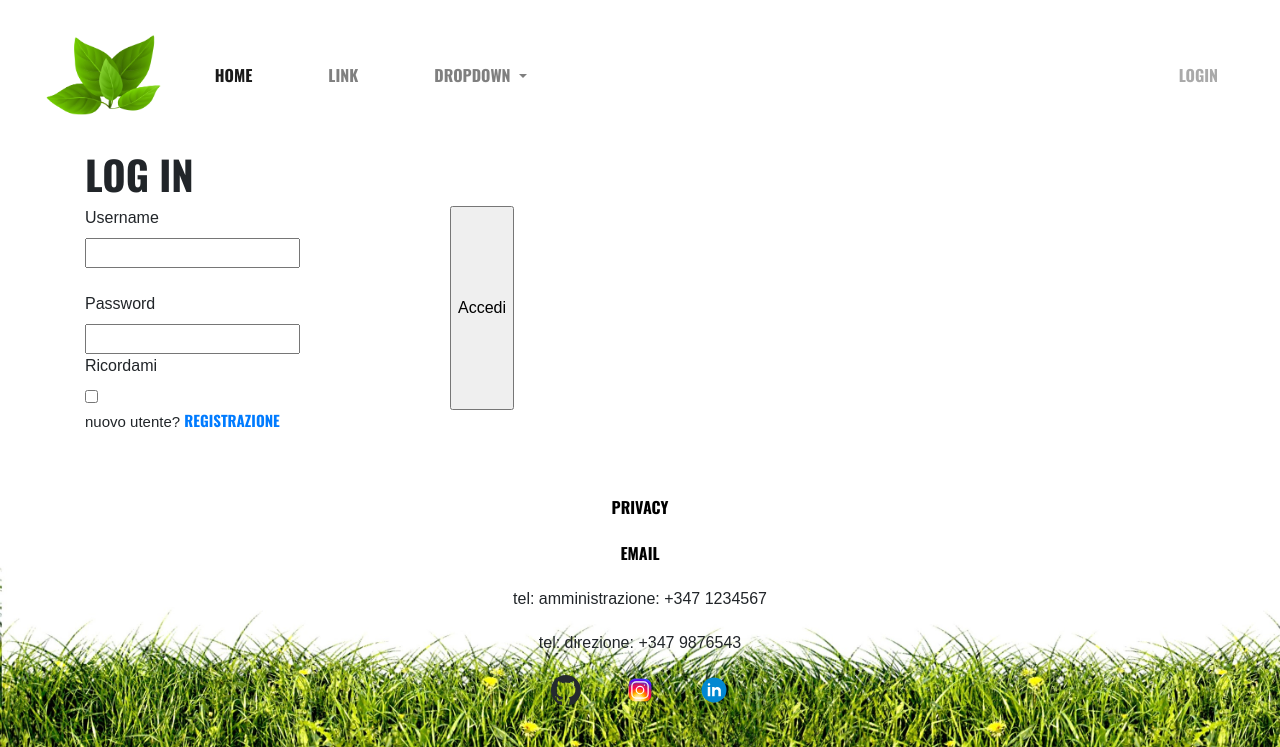
After one commit to glapo992/piantala_2.0, a Flask app: page /login in a window 1280 px wide. The commit adds this page. Shown: the top 747 px of the page. Run offline with Flask 3, Linux system fonts and the light colour scheme; some libraries are stand-ins or nearby versions.

Commit message:
init login feature

```diff
--- /dev/null
+++ b/app/auth/__init__.py
@@ -0,0 +1,5 @@
+from flask import Blueprint
+
+bp = Blueprint('auth',__name__, template_folder='templates')
+
+from app.auth import routes
--- /dev/null
+++ b/app/auth/forms.py
@@ -0,0 +1,31 @@
+from flask_wtf import FlaskForm
+from wtforms import StringField, PasswordField, BooleanField, SubmitField, EmailField
+from wtforms.validators import DataRequired, Email, EqualTo, ValidationError, Length
+from app.models import Users
+
+
+class LoginForm(FlaskForm):
+    username    = StringField  ('Username', validators=[DataRequired(),Length(min=0, max=64)])
+    password    = PasswordField('Password', validators=[DataRequired()])
+    remember_me = BooleanField ('Ricordami')
+    submit      = SubmitField  ('Accedi')
+
+class RegistrationForm(FlaskForm):
+    username  = StringField  ('Username',         validators=[DataRequired(), Length(min=0, max=64)])
+    email     = EmailField   ('email',            validators=[DataRequired(), Email(), Length(min=0, max=64)])
+    password  = PasswordField('Password',         validators=[DataRequired()])
+    password2 = PasswordField('Conferma Password', validators=[DataRequired(), EqualTo('password')])
+    submit    = SubmitField  ('Registrati adesso')
+
+    # custom validators named "validate_<name_field>" are automaticcaly called by WTForms ad validators in the respective field
+    def validate_username(self, username):
+        """ search for another user with the same username in the db """
+        user = Users.query.filter_by(username= username.data).first()
+        if user is not None:
+            raise ValidationError('username gia in uso')  # message flashed in case the validation fail
+
+    def validate_email(self, email):
+        """ search for another user with the same email in the db """
+        user = Users.query.filter_by(email = email.data).first()
+        if user is not None:
+            raise ValidationError('email già utilizzatta')
--- /dev/null
+++ b/app/auth/routes.py
@@ -0,0 +1,60 @@
+from app.extensions import db
+from flask import render_template, flash, redirect, url_for, request
+from flask_login import current_user, login_user, logout_user
+from werkzeug.urls import url_parse
+from app.auth.forms import LoginForm, RegistrationForm
+from app.models import Users
+from app.auth import bp
+
+
+@bp.route('/login', methods=['GET', 'POST'])
+def login():
+    """ this view manage the login function
+    the login library has required items that can be used
+    - is_authenticated: a property that is True if the user has valid credentials or False otherwise.
+    - is_active: a property that is True if the user's account is active or False otherwise.
+    - is_anonymous: a property that is False for regular users, and True for a special, anonymous user.
+    - get_id(): a method that returns a unique identifier for the user as a string (unicode, if using Python)
+    """
+    if current_user.is_authenticated:
+        return redirect (url_for('plantnet.index'))                      #  if the user is already auth, just return the index
+
+    form = LoginForm()
+    if form.validate_on_submit():                               # procss the form, returns true or false depending on the validators. if false require an error handler
+        user = Users.query.filter_by(username=form.username.data).first()
+        if user is None or not user.check_password(form.password.data):
+            flash('username o password errati')                    # must be handled in html. did in base.html so all pages can handle flash messages
+            return redirect(url_for('auth.login'))                   # redirect with the url_for method
+        login_user(user=user, remember=form.remember_me.data)   #flask function register the user as logged in. sets a variable current_user with the logged one for the duration of the session
+        next_page = request.args.get('next')                    # the argument of the request -> is the url to the page the user want to visit, caught by @login_required (.../login?next=%2Ffeed)
+
+        if not next_page or url_parse(next_page).netloc != "":
+            # ensure that the next is on the same site
+            #(an attacker could insert a different url in the ?next and have the login token to acceed also if is on another site).
+            #to determne if the url is relative or not, the netloc component must exist
+            next_page = (url_for('plantnet.index'))  # if next page does not exist, the url for index is assigned
+        return redirect (next_page)
+
+    return render_template ('login.html', form = form, title = 'Accedi')
+
+@bp.route('/logout')
+def logout():
+    """logs out the already logged user """
+    logout_user()
+    return redirect(url_for('plantnet.index'))
+
+
+@bp.route('/registration', methods=['GET', 'POST']) # this method accepts also post requests, as specified in the html from
+def registration():
+    """ new user registration view """
+    if current_user.is_authenticated:
+        return redirect (url_for('plantnet.index'))
+    form = RegistrationForm()
+    if form.validate_on_submit():
+        user = Users(username = form.username.data, email = form.email.data)
+        user.set_password(form.password.data)
+        db.session.add(user)
+        db.session.commit()
+        flash('registrazione avvenuta con successo')
+        return redirect(url_for('auth.login'))
+    return render_template('registration.html', form = form , title= 'Registrazione')
--- /dev/null
+++ b/app/auth/templates/login.html
@@ -0,0 +1,34 @@
+{% extends 'base.html' %}
+<!--render a form with boostrap automatic template-->
+
+
+{% block content %}
+    <h1>Log In</h1>
+    <div class="row">
+        <div class="col-md-4">
+            <form method='POST' enctype="multipart/form-data" novalidate >
+                {{ form.hidden_tag() }}
+                <div>
+                  {{ form.username.label }}<br>
+                  {{ form.username() }}<br>
+                  {% for error in form.username.errors %}
+                  <span style= "color : red"> {{ error }}</span>
+                  {% endfor %}
+                <br>
+                    {{ form.password.label }}<br>
+                    {{ form.password() }}<br>
+                    {% for error in form.password.errors %}
+                    <span style= "color : red"> {{ error }}</span>
+                    {% endfor %}
+                </div>
+                {{ form.remember_me.label }}<br>
+                {{ form.remember_me() }}<br>
+            </div>
+            {{ form.submit() }}
+            </form>
+    </div>
+    <p>
+        nuovo utente?
+        <a href="{{url_for('auth.registration')}}">Registrazione</a>
+    </p>
+{% endblock content %}
--- a/app/models.py
+++ b/app/models/plants_model.py
@@ -1,6 +1,4 @@
-from app import db
-from datetime import datetime
-from config import Config
+from app.models import db, datetime, Config
 
 """ useful query:
 Plant_mini.query.delete()
--- a/app/templates/_navbar2.html
+++ b/app/templates/_navbar2.html
@@ -24,6 +24,6 @@
           </div>
         </li>
       </ul>
-      <a class="nav-link" href="#">Login</a>
+      <a class="nav-link" href="{{ url_for('auth.login') }}">Login</a>
     </div>
   </nav>
--- a/main.py
+++ b/main.py
@@ -1,5 +1,5 @@
-from app import create_app, db
-
+from app import create_app
+from app.extensions import db
 
 app = create_app()
 
```
Also changed, not shown: app/__init__.py (+9 -13 lines), app/auth/templates/registration.html (added, +43 -0 lines), app/extensions.py (added, +14 -0 lines), app/models/__init__.py (added, +7 -0 lines), app/models/user_model.py (added, +44 -0 lines), app/templates/_navbar.html (deleted, +0 -29 lines), migrations/versions/60b1524146b4_.py (added, +44 -0 lines), requirements.txt (+8 -0 lines).
